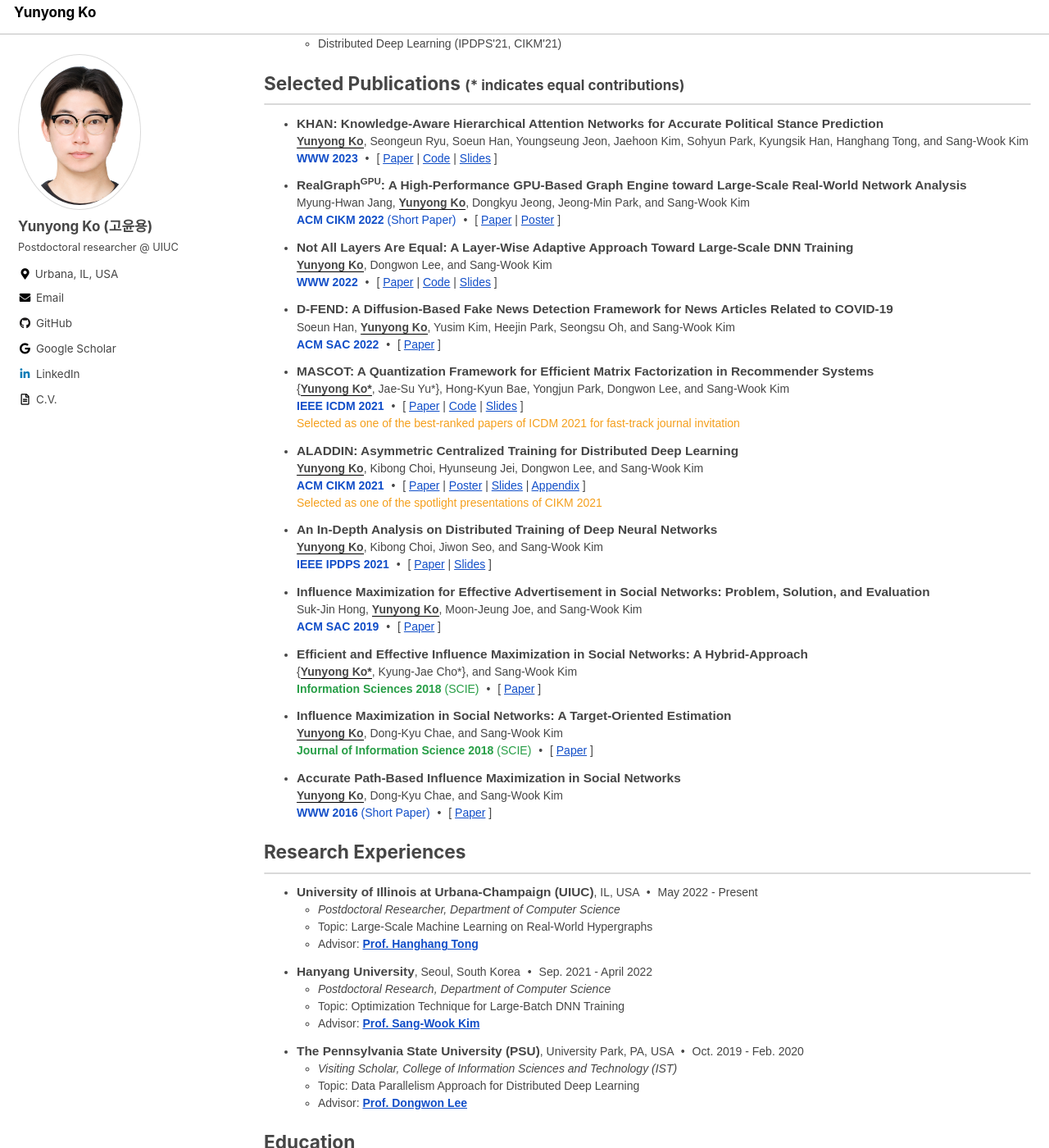
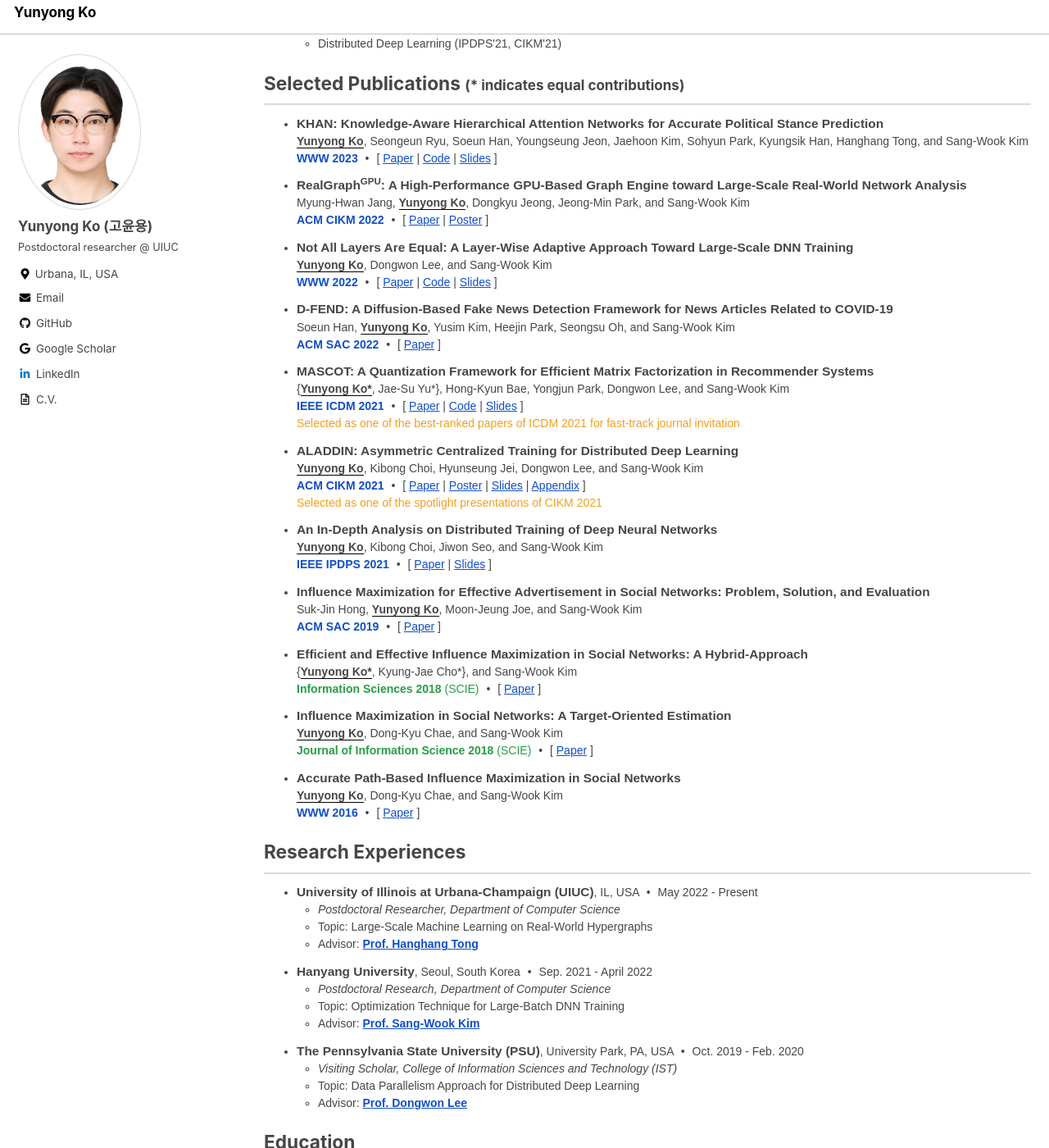
Before and after one commit to yy-ko/yy-ko.github.io, a Jekyll site: the page built from index.html, in a window 1280 px wide and 1400 px high, scrolled down 502 px. Shown: the whole window at 82% size. Built offline with Jekyll 4.4.1, drawn with Linux system fonts in a browser that asks for light colours; cached includes are drawn as plain includes; the list of posts is cut into pages by our own code.

Commit message:
short removed

```diff
--- a/index.html
+++ b/index.html
@@ -58,7 +58,8 @@ author_profile: true
 		<li> <strong class='title'>RealGraph<sup>GPU</sup>: A High-Performance GPU-Based Graph Engine toward Large-Scale Real-World Network Analysis</strong> <br>
 			Myung-Hwan Jang, <strong><u>Yunyong Ko</u></strong>, Dongkyu Jeong, Jeong-Min Park, and Sang-Wook Kim <br>
 			<!-- <span class="venue conf">ACM International Conference on Information and Knowledge Management (<strong>ACM CIKM</strong>) 2022</span> -->
-			<span class="venue conf"><strong>ACM CIKM 2022</strong> (Short Paper)</span>
+			<!-- <span class="venue conf"><strong>ACM CIKM 2022</strong> (Short Paper)</span> -->
+			<span class="venue conf"><strong>ACM CIKM 2022</strong></span>
 			<span class="dot-sep">&#8226;</span>
 			<span>[ <a href="/assets/files/CIKM22-realgraph-paper.pdf">Paper</a> | <a href="/assets/files/CIKM22-realgraph-poster.pdf">Poster</a> ]</span>
 		</li>
@@ -137,8 +138,8 @@ author_profile: true
 		</li>
 		<li> <strong class='title'>Accurate Path-Based Influence Maximization in Social Networks </strong> <br>
 			<strong><u>Yunyong Ko</u></strong>, Dong-Kyu Chae, and Sang-Wook Kim <br>
-			<!-- <span class="venue conf">ACM Web Conference (<strong>WWW</strong>) 2016</span>  -->
-			<span class="venue conf"><strong>WWW 2016</strong> (Short Paper)</span>
+			<!-- <span class="venue conf"><strong>WWW 2016</strong> (Short Paper)</span> -->
+			<span class="venue conf"><strong>WWW 2016</strong></span>
 			<span class="dot-sep">&#8226;</span>
 			<span>[ <a href="/assets/files/WWW16-path-paper.pdf">Paper</a> ]</span> <br>
 		</li>
```
Also changed, not shown: 1 other file.
